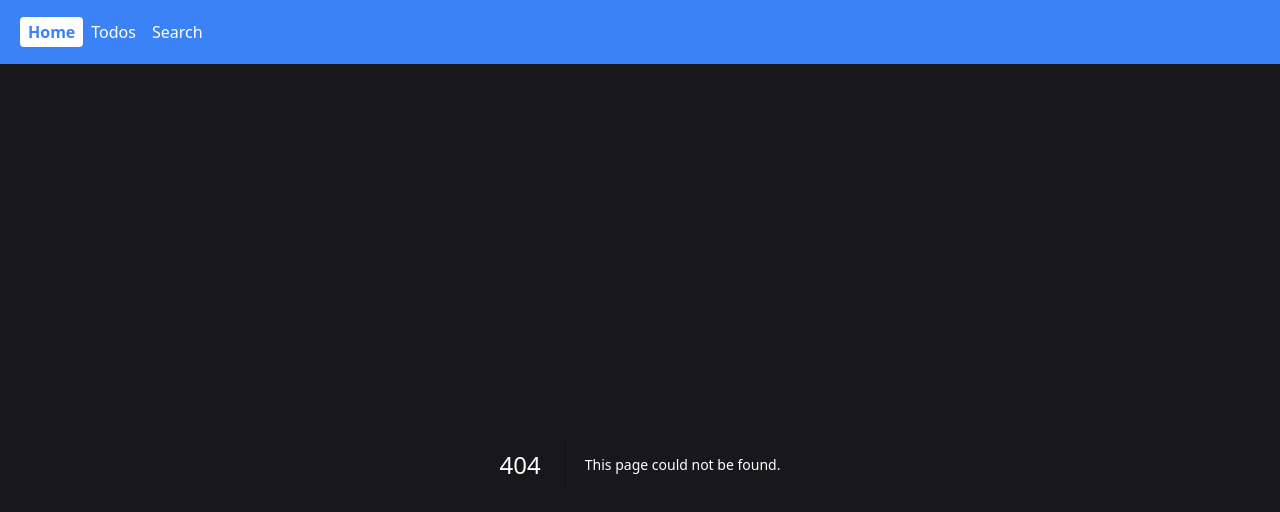
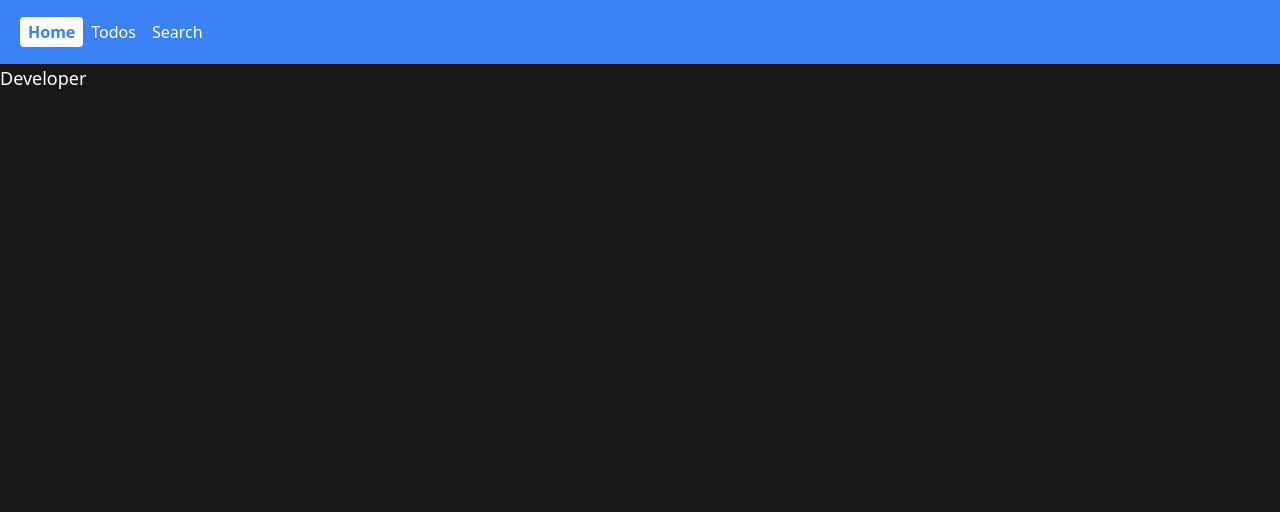
Before and after one commit to guilhermeutzig/next13-turbopack, a Next.js app: page /developer in a window 1280 px wide. Before the commit this address had no page. Shown: the top 512 px of the page. Built offline with nearby package versions, Linux system fonts and the light colour scheme.

Commit message:
Added group routes; Added Issues section to README

```diff
--- /dev/null
+++ b/app/(admin)/developer/page.tsx
@@ -0,0 +1,3 @@
+export default function Page() {
+  return <h1 className="text-lg">Developer </h1>;
+}
```
Also changed, not shown: app/(users)/search/[searchTerm]/error.tsx (renamed from app/search/[searchTerm]/error.tsx), app/(users)/search/[searchTerm]/loading.tsx (renamed from app/search/[searchTerm]/loading.tsx), app/(users)/search/[searchTerm]/page.tsx (renamed from app/search/[searchTerm]/page.tsx), app/(users)/search/head.tsx (renamed from app/search/head.tsx), app/(users)/search/layout.tsx (renamed from app/search/layout.tsx), app/(users)/search/page.tsx (renamed from app/search/page.tsx), app/(users)/todos/[todoId]/not-found.tsx (renamed from app/todos/[todoId]/not-found.tsx), app/(users)/todos/[todoId]/page.tsx (renamed from app/todos/[todoId]/page.tsx), app/(users)/todos/head.tsx (renamed from app/todos/head.tsx), app/(users)/todos/layout.tsx (renamed from app/todos/layout.tsx), app/(users)/todos/page.tsx (renamed from app/todos/page.tsx), 1 other file (tests, documents, lock files or other folders).
